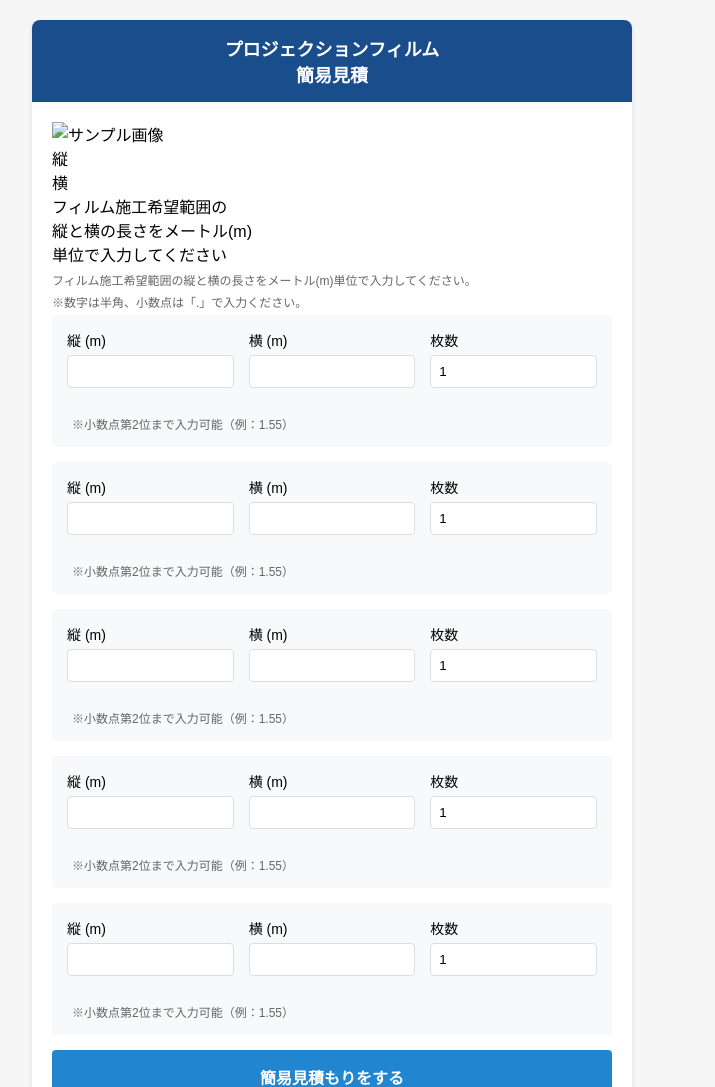
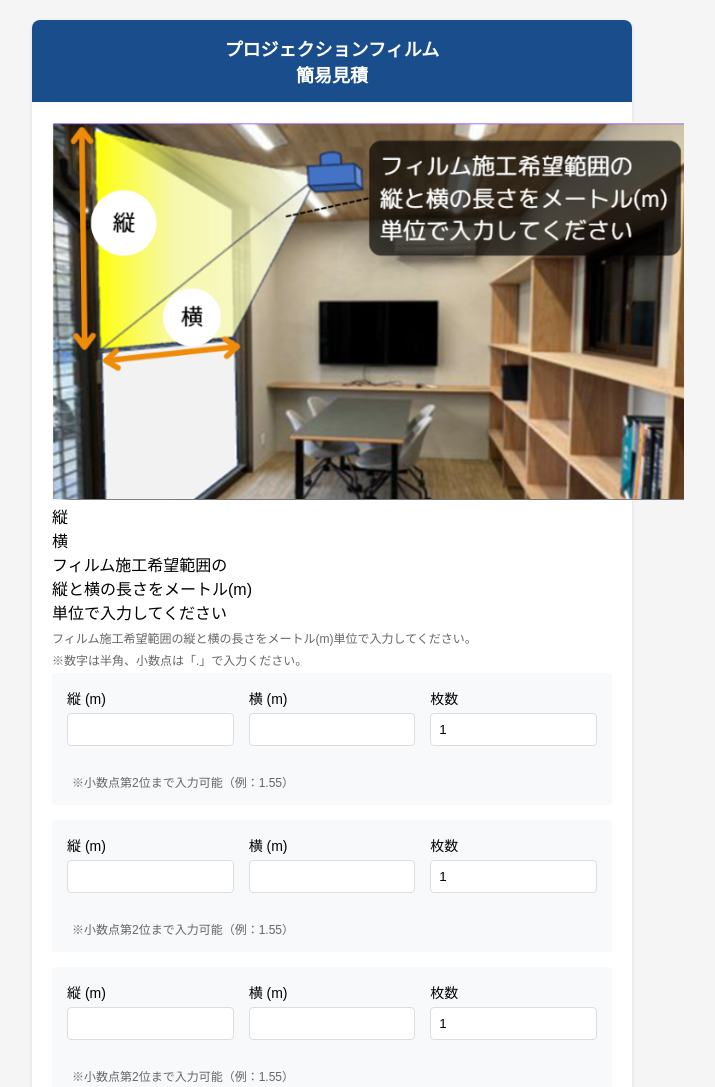
Before and after one commit to enishia-yamamoto/cal, a plain HTML site: page price-calculator.html in a window 1280 px wide. Shown: the top 1087 px of the page, without its empty margins (308-1023 px from the left). Drawn offline with Linux system fonts and the light colour scheme.

Commit message:
Update price-calculator.html

```diff
--- a/price-calculator.html
+++ b/price-calculator.html
@@ -130,7 +130,7 @@
             <div class="input-area">
                 <!-- ここに画像を追加 -->
                 <div class="sample-image-container">
-                    <img src="/api/placeholder/600/400" alt="サンプル画像" class="sample-image">
+                    <img src="https://enishia-yamamoto.github.io/cal/cap.png" alt="プロジェクションフィルム施工イメージ" class="sample-image">
                     <div class="dimension-markers">
                         <div class="vertical-marker">
                             <span class="marker-label vertical-label">縦</span>
```
